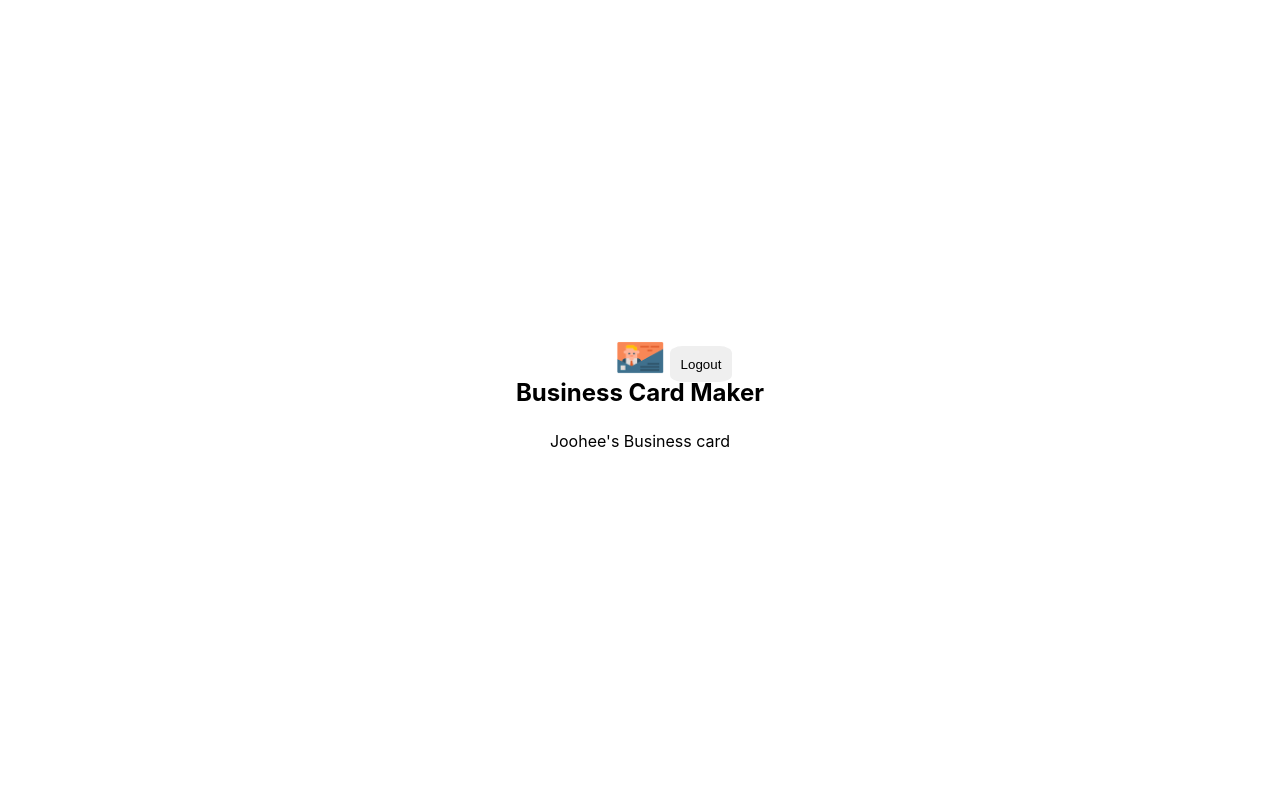
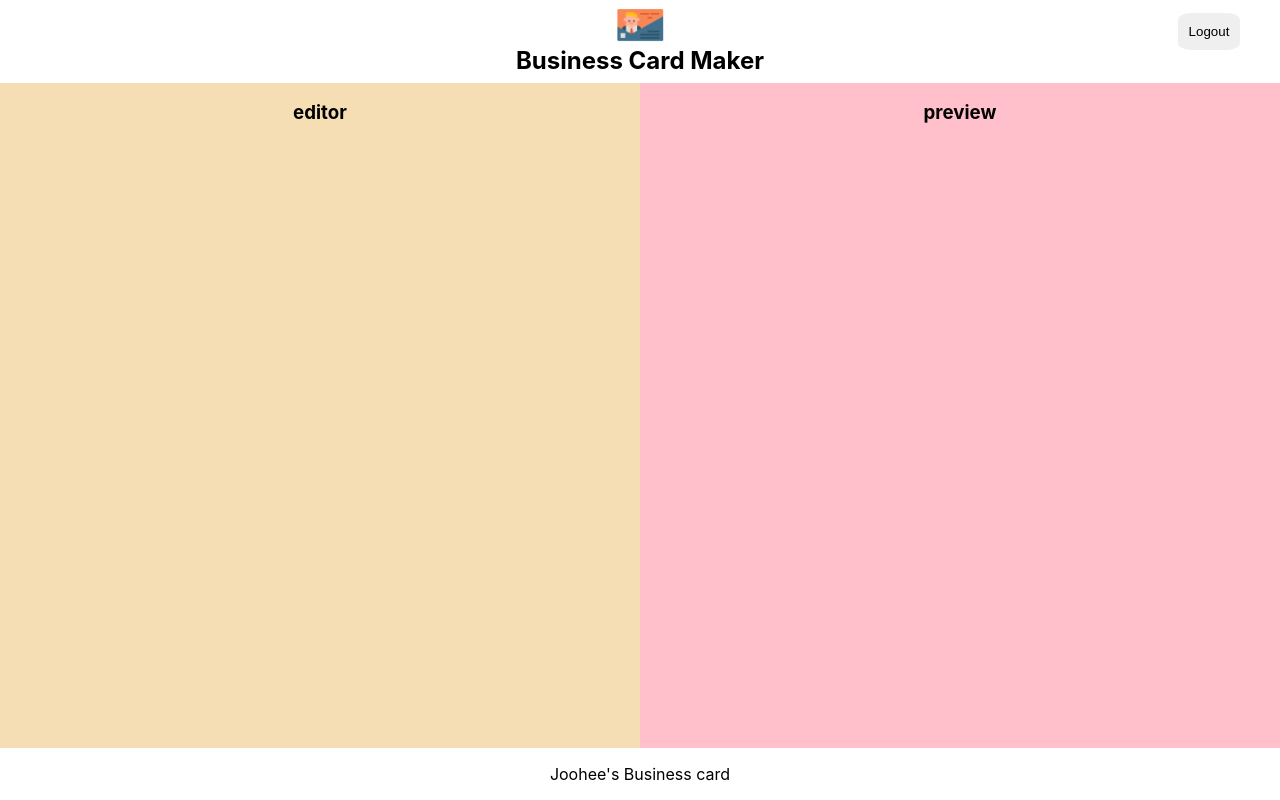
Before and after one commit to jooheekim0713/business-card-maker, a React (Create React App) app: page /maker in a window 1280 px wide. Built offline with nearby package versions, Linux system fonts and the light colour scheme; no server answers; sample sign-in values are in the browser's storage.

Commit message:
style : Add editor and preview layout

```diff
--- /dev/null
+++ b/src/components/editor/editor.jsx
@@ -0,0 +1,10 @@
+import React from 'react';
+import styles from './editor.module.css';
+
+const Editor = (props) => (
+  <section className={styles.editor}>
+    <h1 className={styles.title}>editor</h1>
+  </section>
+);
+
+export default Editor;
--- /dev/null
+++ b/src/components/editor/editor.module.css
@@ -0,0 +1,13 @@
+@value makerGreen from '../../common/colors.css';
+
+.editor {
+  flex-basis: 50%;
+  background-color: wheat;
+}
+
+.title {
+  width: 100%;
+  text-align: center;
+  margin-bottom: 1em;
+  color: makerGreen;
+}
--- a/src/components/maker/maker.jsx
+++ b/src/components/maker/maker.jsx
@@ -3,6 +3,8 @@
 import Header from '../header/header';
 import Footer from '../footer/footer';
 import { useHistory } from 'react-router-dom';
+import Editor from '../editor/editor';
+import Preview from '../preview/preview';
 
 const Maker = ({ authService }) => {
   const history = useHistory();
@@ -22,6 +24,10 @@
   return (
     <section className={styles.maker}>
       <Header onLogout={onLogout} />
+      <div className={styles.container}>
+        <Editor />
+        <Preview />
+      </div>
       <Footer />
     </section>
   );
--- a/src/components/maker/maker.module.css
+++ b/src/components/maker/maker.module.css
@@ -1,2 +1,18 @@
+@value mediaQuery from '../../common/size.css';
+
 .maker {
+  width: 100%;
+  height: 100%;
+  display: flex;
+  flex-direction: column;
 }
+.container {
+  display: flex;
+  flex: 1;
+}
+
+@media screen and (max-width: mediaQuery) {
+  .container {
+    flex-direction: column;
+  }
+}
--- /dev/null
+++ b/src/components/preview/preview.jsx
@@ -0,0 +1,10 @@
+import React from 'react';
+import styles from './preview.module.css';
+
+const Preview = (props) => (
+  <section className={styles.preview}>
+    <h1 className={styles.title}>preview</h1>
+  </section>
+);
+
+export default Preview;
--- /dev/null
+++ b/src/components/preview/preview.module.css
@@ -0,0 +1,13 @@
+@value makerGreen from '../../common/colors.css';
+
+.preview {
+  flex-basis: 50%;
+  background-color: pink;
+}
+
+.title {
+  width: 100%;
+  text-align: center;
+  margin-bottom: 1em;
+  color: makerGreen;
+}
```
Also changed, not shown: 1 other file (tests, documents, lock files or other folders).
